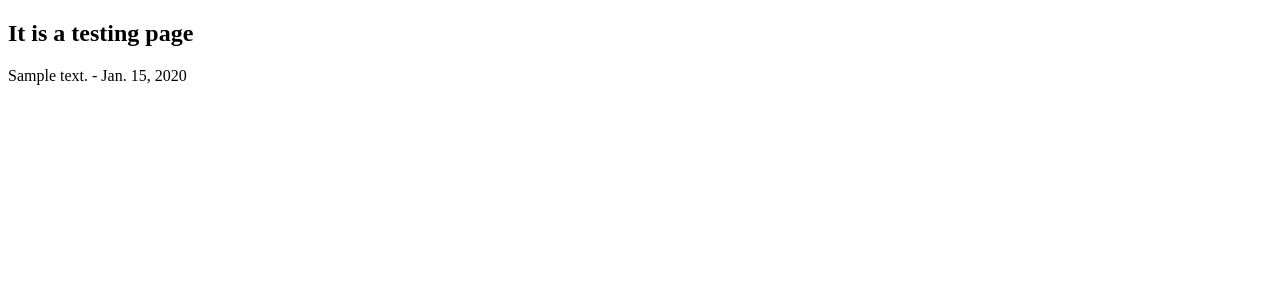
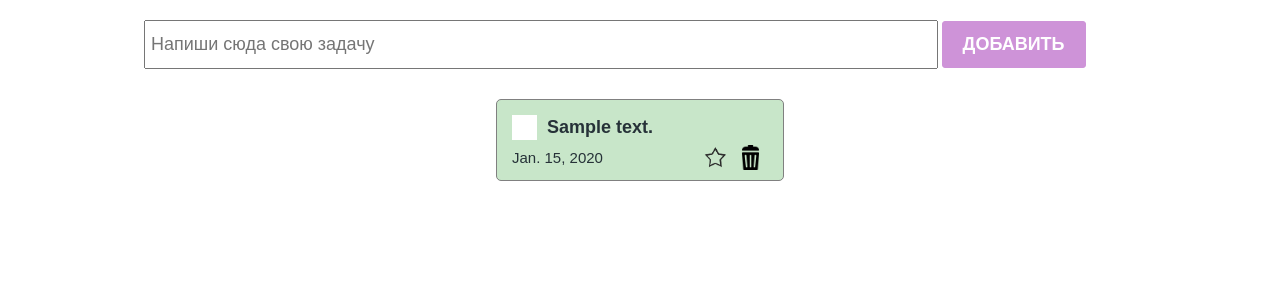
Before and after one commit to mariiwee/todo, a Django app: page /test/ in a window 1280 px wide. Shown: the top 300 px of the page. Run offline with Django 4.2, Linux system fonts and the light colour scheme; tables that the repository leaves empty hold one stand-in row (values such as "Sample post").

Commit message:
media added

```diff
--- a/main/templates/test.html
+++ b/main/templates/test.html
@@ -1,16 +1,51 @@
+{% load static %}
 <!DOCTYPE html>
 <html lang="en">
 <head>
     <meta charset="UTF-8">
     <meta http-equiv="X-UA-Compatible" content="IE=edge">
     <meta name="viewport" content="width=device-width, initial-scale=1.0">
-    <title>Document</title>
+    <title>todo</title>
+    <link rel="stylesheet" href="{% static 'styles/index.css' %}">
+    <link rel="stylesheet" href="{% static 'styles/checkbox.css' %}">
 </head>
 <body>
-    <h2>It is a testing page</h2>
 
-    {% for todo in todo_list %}
-        {{ todo.text }} - {{ todo.created_at }}
-    {% endfor %}
+    <section>
+
+        <div class="create_container">
+            <input
+                type="text"
+                class="create_input"
+                placeholder="Напиши сюда свою задачу"/>
+            <button class="create_button">Добавить</button>
+        </div>
+
+        <div class="todo_container">
+
+            {% for todo in todo_list %}
+
+            <div class="todo_item">
+                <div class="todo_item_header">
+                    <label class="checkbox_container">
+                        <input type="checkbox">
+                        <span class="checkmark"></span>
+                    </label>
+                    <h4>{{todo.text}}</h4>
+                </div>
+                <div class="todo_item_footer">
+                    <p>{{todo.created_at}}</p>
+                    <div class="action_buttons">
+                        <img src="{% static 'icons/iconstar2.png' %}"/>
+                        <img src="{% static 'icons/icondelete.png' %}"/>
+                    </div>
+                </div>
+            </div>
+            {% endfor %}
+        </div>
+
+
+
+    </section>
 </body>
 </html>
```
